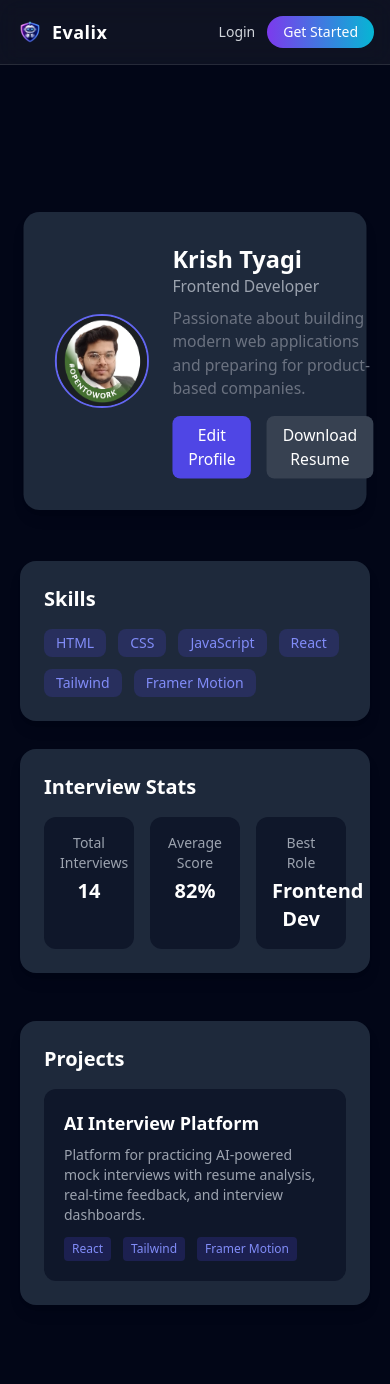
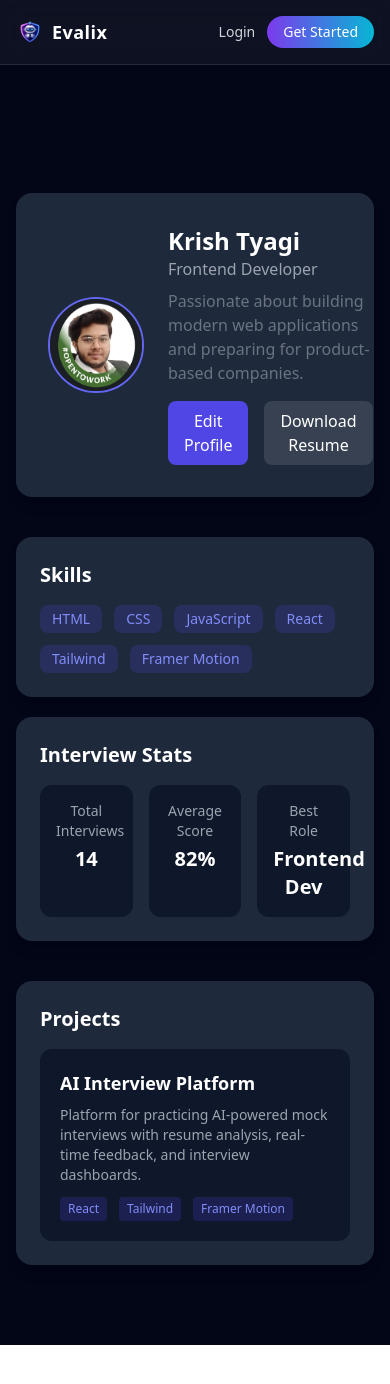
Before and after one commit to KrishTyagi25/ai-interview-platform, a React (Vite) app: page /profile in a window 390 px wide. Shown: the top 1384 px of the page. After the commit the page ends 1345 px from the top, so only its background shows below. Built offline with nearby package versions, Linux system fonts and the light colour scheme.

Commit message:
profile responsive

```diff
--- a/src/pages/Profile.jsx
+++ b/src/pages/Profile.jsx
@@ -7,27 +7,36 @@ import AnimatedBackground from "../components/AnimatedBackground";
 
 function Profile() {
   return (
-    <div className="min-h-screen bg-[#020617] text-white relative overflow-hidden">
+    <div className="min-h-screen bg-[#020617] text-white relative overflow-x-hidden">
 
       <AnimatedBackground />
       <Navbar />
 
-      <div className="relative z-10 max-w-4xl mx-auto px-5 sm:px-6 pt-36 pb-24">
+      <div className="relative z-10 max-w-4xl w-full mx-auto px-4 sm:px-6 pt-32 pb-20">
 
         {/* HEADER */}
-        <div className="mb-12 sm:mb-16 scale-[0.98]">
+        <div className="mb-10 sm:mb-14 w-full">
           <ProfileHeader />
         </div>
 
         {/* SKILLS + STATS */}
-        <div className="grid grid-cols-1 md:grid-cols-2 gap-7 sm:gap-10 mb-12 sm:mb-16 text-[0.95rem]">
-          <SkillsSection />
-          <StatsSection />
+        <div className="grid grid-cols-1 md:grid-cols-2 gap-5 sm:gap-8 mb-10 sm:mb-14 text-sm w-full">
+
+          <div className="w-full min-w-0">
+            <SkillsSection />
+          </div>
+
+          <div className="w-full min-w-0">
+            <StatsSection />
+          </div>
+
         </div>
 
         {/* PROJECTS */}
-        <div className="mt-8 sm:mt-12 text-[0.95rem]">
-          <ProjectsSection />
+        <div className="mt-6 sm:mt-10 w-full text-sm">
+          <div className="w-full min-w-0">
+            <ProjectsSection />
+          </div>
         </div>
 
       </div>
```
